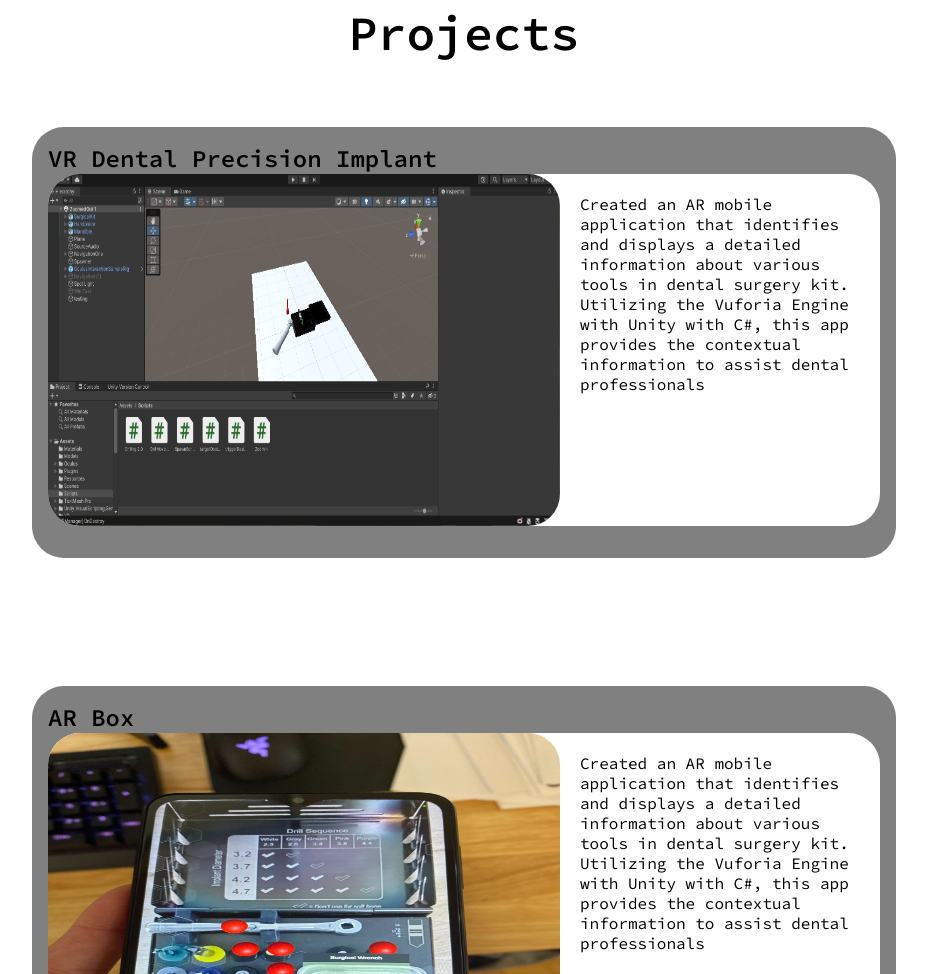
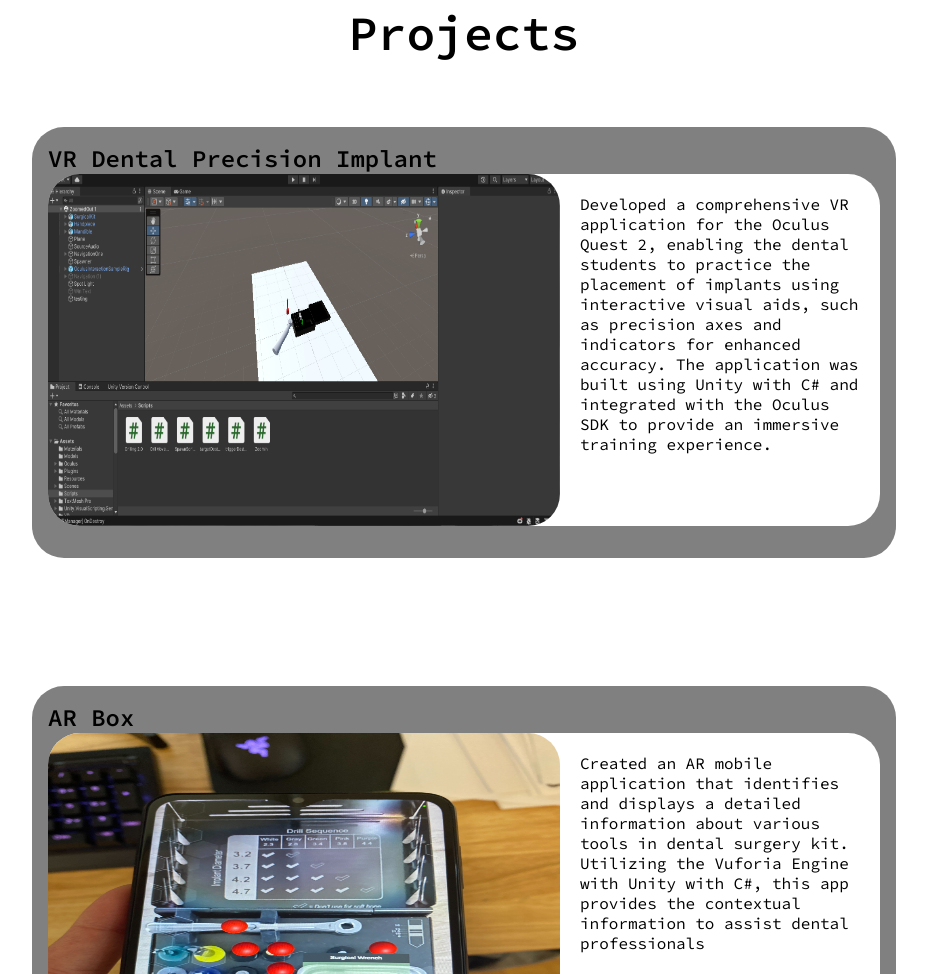
Before and after one commit to Alan007-hub/Personal-Portfolio, a plain HTML site: page index.html in a window 1280 px wide. Shown: the part 2265-3239 px from the top of the page, without its empty margins (176-1103 px from the left). Drawn offline with Linux system fonts and the light colour scheme.

Commit message:
fixed description for VR

```diff
--- a/index.html
+++ b/index.html
@@ -201,10 +201,12 @@
               <img src="assets/VR Experiencec.png" />
             </div>
             <div class="text-container">
-              Created an AR mobile application that identifies and displays a
-              detailed information about various tools in dental surgery kit.
-              Utilizing the Vuforia Engine with Unity with C#, this app provides
-              the contextual information to assist dental professionals
+              Developed a comprehensive VR application for the Oculus Quest 2,
+              enabling the dental students to practice the placement of implants
+              using interactive visual aids, such as precision axes and
+              indicators for enhanced accuracy. The application was built using
+              Unity with C# and integrated with the Oculus SDK to provide an
+              immersive training experience.
             </div>
           </div>
         </div>
```
